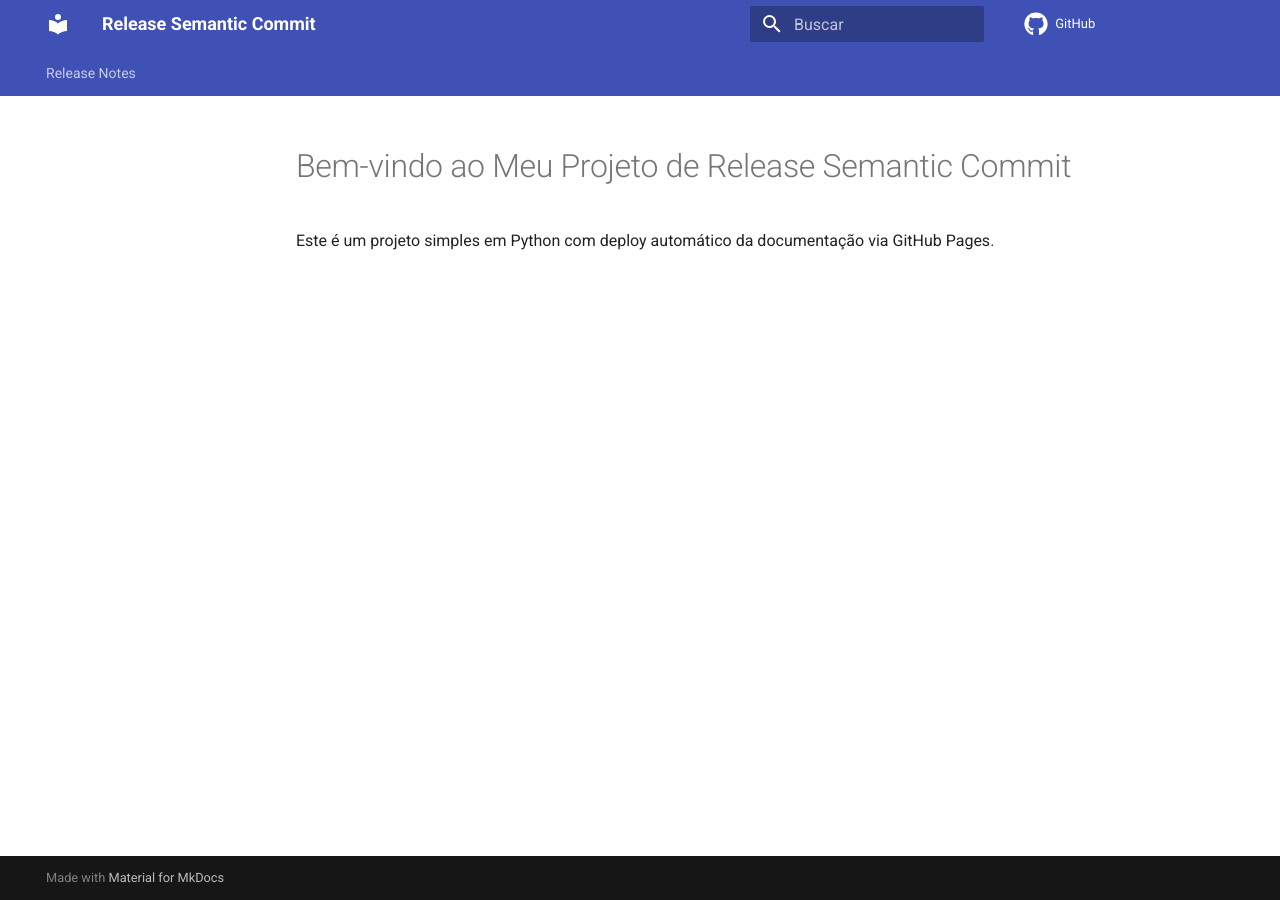
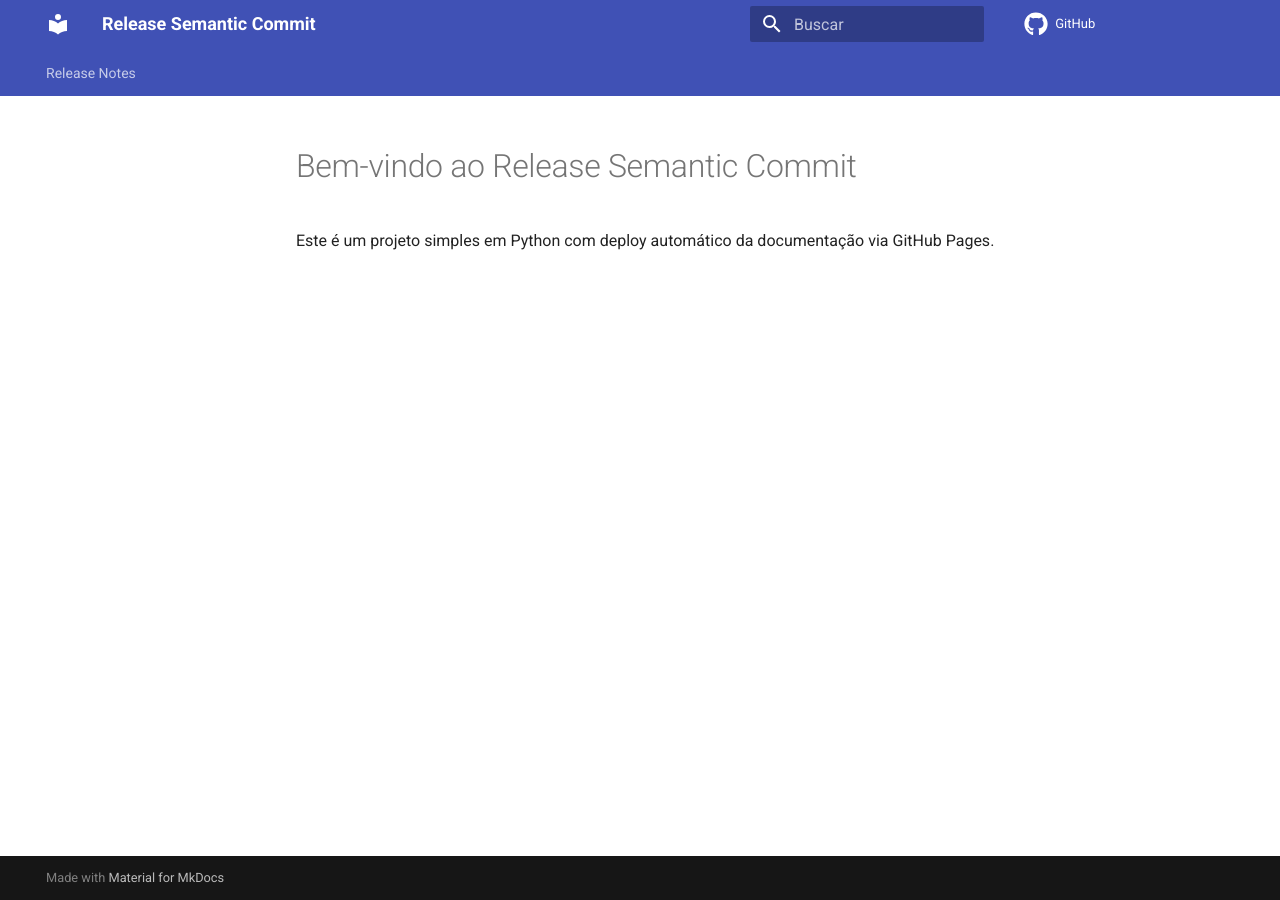
Before and after one commit to raunifabricio/release-semantic-commit, an MkDocs documentation site: the page built from docs/index.md, in a window 1280 px wide. Built offline with MkDocs 1.6.1 and Material for MkDocs 9.7.7, drawn with Linux system fonts in a browser that asks for light colours; comment, search, counter and statistics services are not loaded.

Commit message:
feat(docs/index.md): Ajustado o titulo da pagina inicial
Titulo mais claro com o projeto

issue #001

```diff
--- a/docs/index.md
+++ b/docs/index.md
@@ -1,3 +1,3 @@
-# Bem-vindo ao Meu Projeto de Release Semantic Commit
+# Bem-vindo ao Release Semantic Commit
 
 Este é um projeto simples em Python com deploy automático da documentação via GitHub Pages.
```
